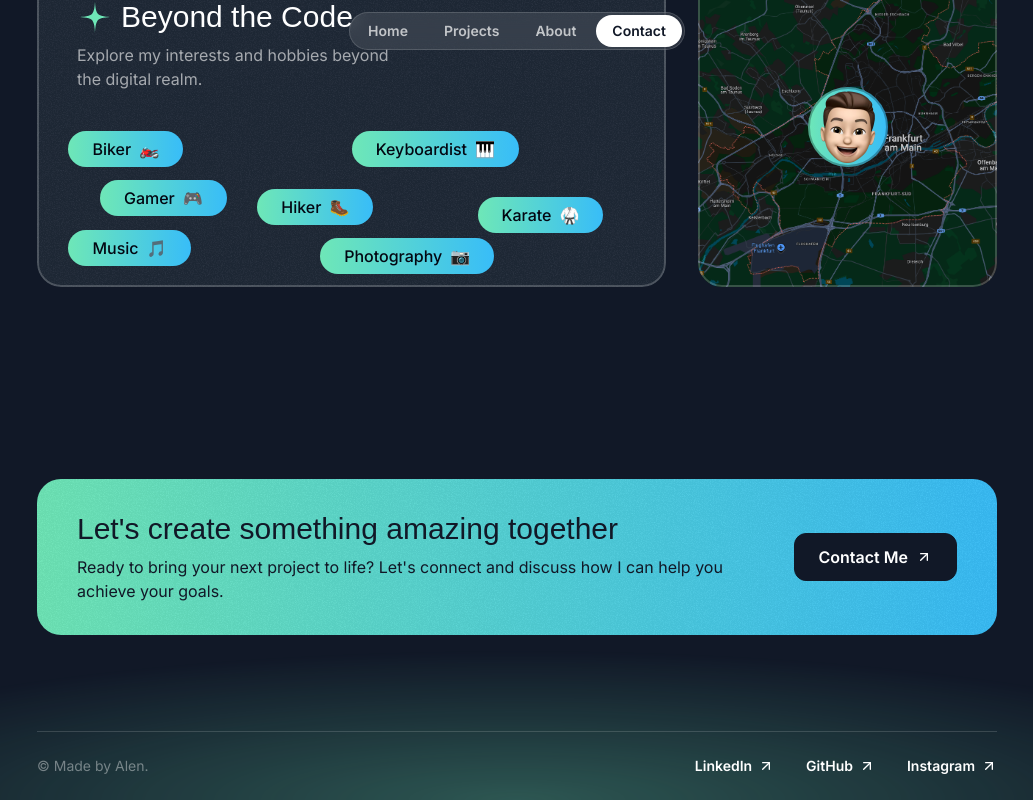
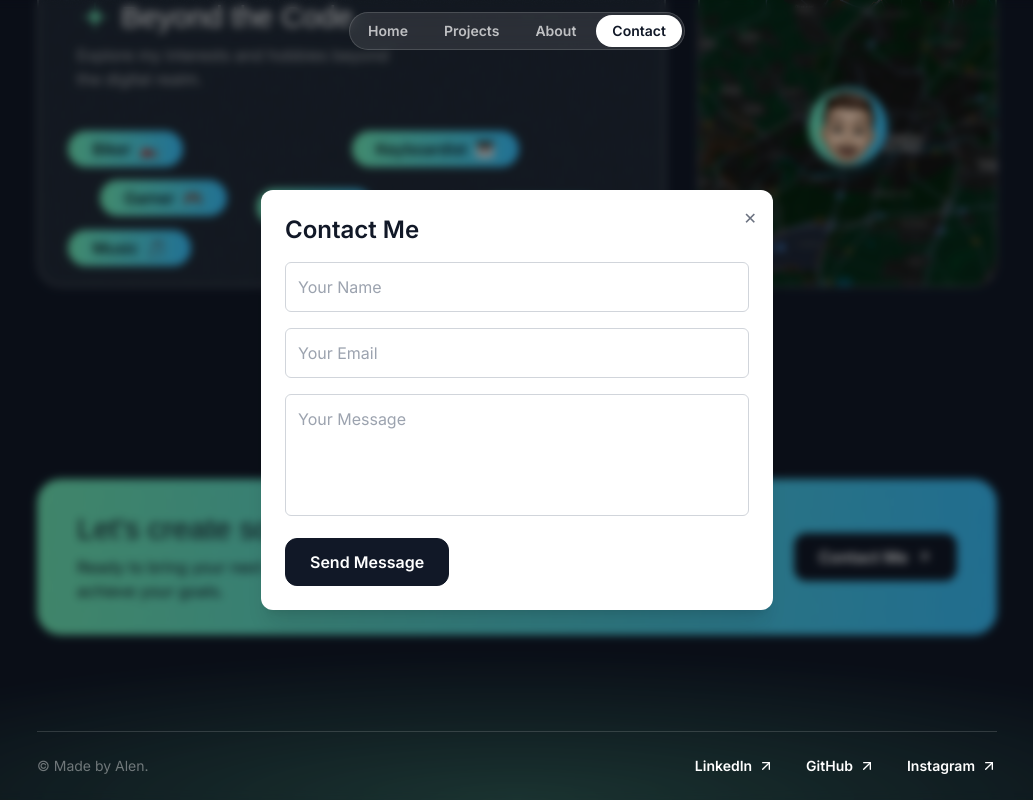
Before and after one commit to BuliDev/NextJS-Portfolio, a Next.js app: page / in a window 1280 px wide. Both pictures are taken after a click on the button "Contact Me". Shown: the part 4821-5621 px from the top of the page, without its empty margins (123-1156 px from the left). Built offline with nearby package versions, Linux system fonts and the light colour scheme; a web font is replaced by a local one.

Commit message:
Add ContactModal with Send Message function

```diff
--- a/package.json
+++ b/package.json
@@ -10,6 +10,7 @@
   },
   "dependencies": {
     "@svgr/webpack": "^8.1.0",
+    "emailjs-com": "^3.2.0",
     "framer-motion": "^11.3.21",
     "next": "^14.2.28",
     "react": "^18",
--- /dev/null
+++ b/src/components/ContactModal.tsx
@@ -0,0 +1,163 @@
+import { useState, useEffect } from "react";
+import emailjs from "emailjs-com";
+
+interface ContactModalProps {
+  isOpen: boolean;
+  onClose: () => void;
+}
+
+const ContactModal = ({ isOpen, onClose }: ContactModalProps) => {
+  const [formData, setFormData] = useState({
+    name: "",
+    email: "",
+    message: "",
+  });
+
+  const [isSending, setIsSending] = useState(false);
+  const [isSuccess, setIsSuccess] = useState(false);
+
+  const handleChange = (
+    e: React.ChangeEvent<HTMLInputElement | HTMLTextAreaElement>
+  ) => {
+    const { name, value } = e.target;
+    setFormData({
+      ...formData,
+      [name]: value,
+    });
+  };
+
+  const handleSubmit = (e: React.FormEvent) => {
+    e.preventDefault();
+
+    setIsSending(true);
+
+    emailjs
+      .send(
+        "service_au185gb",
+        "template_6ll61yc",
+        formData,
+        "m-qahwII3mmXi8e_z"
+      )
+      .then(
+        (response) => {
+          console.log("Email sent successfully!", response);
+          setIsSuccess(true);
+          setIsSending(false);
+        },
+        (error) => {
+          console.error("Email send error:", error);
+          setIsSending(false);
+        }
+      );
+  };
+
+  useEffect(() => {
+    const handleEsc = (e: KeyboardEvent) => {
+      if (e.key === "Escape") onClose();
+    };
+    document.addEventListener("keydown", handleEsc);
+    return () => document.removeEventListener("keydown", handleEsc);
+  }, [onClose]);
+
+  if (!isOpen) return null;
+
+  if (isSuccess) {
+    return (
+      <div
+        className="fixed inset-0 z-50 flex items-center justify-center bg-black/40 backdrop-blur-sm px-4 animate-fadeInUp text-center"
+        onClick={onClose}
+      >
+        <div
+          className="bg-white text-gray-900 w-full max-w-lg p-6 rounded-xl shadow-xl relative animate-fadeInUp"
+          onClick={(e) => e.stopPropagation()}
+        >
+          <button
+            onClick={onClose}
+            className="absolute top-4 right-4 text-gray-500 hover:text-gray-900"
+          >
+            ✕
+          </button>
+          <h2 className="text-2xl font-semibold text-gray-900 mb-4">
+            Message Sent!
+          </h2>
+          <p className="mb-6 text-gray-700">
+            All done! Now sit back, relax, and let me do the rest.
+          </p>
+          <button
+            onClick={() => (window.location.href = "/")}
+            className="inline-flex bg-gray-900 text-white py-3 px-6 rounded-xl font-semibold"
+          >
+            Back to Homepage
+          </button>
+        </div>
+      </div>
+    );
+  }
+
+  return (
+    <div
+      className="fixed inset-0 z-50 flex items-center justify-center bg-black/40 backdrop-blur-sm px-4 animate-fadeInUp"
+      onClick={onClose}
+    >
+      <div
+        className="bg-white text-gray-900 w-full max-w-lg p-6 rounded-xl shadow-xl relative animate-fadeInUp"
+        onClick={(e) => e.stopPropagation()}
+      >
+        <button
+          onClick={onClose}
+          className="absolute top-4 right-4 text-gray-500 hover:text-gray-900"
+        >
+          ✕
+        </button>
+        <h2 className="text-2xl font-semibold text-gray-900 mb-4">
+          Contact Me
+        </h2>
+        <form className="space-y-4" onSubmit={handleSubmit}>
+          <input
+            type="text"
+            name="name"
+            onChange={handleChange}
+            value={formData.name}
+            placeholder="Your Name"
+            className="w-full p-3 border border-gray-300 rounded-md focus:outline-none focus:ring-2 focus:ring-emerald-300"
+            required
+          />
+          <input
+            type="email"
+            name="email"
+            value={formData.email}
+            onChange={handleChange}
+            placeholder="Your Email"
+            className="w-full p-3 border border-gray-300 rounded-md focus:outline-none focus:ring-2 focus:ring-emerald-300"
+            required
+          />
+          <textarea
+            placeholder="Your Message"
+            name="message"
+            value={formData.message}
+            onChange={handleChange}
+            rows={4}
+            className="w-full p-3 border border-gray-300 rounded-md resize-none focus:outline-none focus:ring-2 focus:ring-emerald-300"
+            required
+          />
+          <button
+            type="submit"
+            disabled={isSending}
+            className={`group relative inline-flex items-center gap-2 border px-6 h-12 rounded-xl overflow-hidden transition-colors duration-300
+              ${
+                isSending
+                  ? "bg-white text-gray-900 border-gray-900 cursor-not-allowed"
+                  : "bg-gray-900 text-white border-gray-900 hover:bg-white hover:text-gray-900"
+              }`}
+          >
+            <span className="relative z-10 font-semibold">
+              {isSending ? "Sending..." : "Send Message"}
+            </span>
+          </button>
+        </form>
+      </div>
+    </div>
+  );
+};
+
+export default ContactModal;
--- a/src/sections/Contact.tsx
+++ b/src/sections/Contact.tsx
@@ -1,7 +1,12 @@
+"use client";
+
 import ArrowUpRightIcon from "@/assets/icons/arrow-up-right.svg";
 import grainImage from "@/assets/images/grain.jpg";
+import { useState } from "react";
+import ContactModal from "@/components/ContactModal";
 
 export const ContactSection = () => {
+  const [isModalOpen, setIsModalOpen] = useState(false);
   return (
     <section id="contact" className="py-16 pt-12 lg:py-24 lg:pt-20">
       <div className="container">
@@ -23,10 +28,17 @@ export const ContactSection = () => {
               </p>
             </div>
             <div>
-              <button className="text-white bg-gray-900 inline-flex items-center px-6 h-12 rounded-xl gap-2 w-max border border-gray-900">
+              <button
+                onClick={() => setIsModalOpen(true)}
+                className="text-white bg-gray-900 inline-flex items-center px-6 h-12 rounded-xl gap-2 w-max border border-gray-900"
+              >
                 <span className="font-semibold">Contact Me</span>
                 <ArrowUpRightIcon className="size-4" />
               </button>
+              <ContactModal
+                isOpen={isModalOpen}
+                onClose={() => setIsModalOpen(false)}
+              />
             </div>
           </div>
         </div>
--- a/src/sections/Header.tsx
+++ b/src/sections/Header.tsx
@@ -1,10 +1,12 @@
+import Link from "next/link";
+
 export const Header = () => {
   return (
     <header className="flex justify-center items-center w-full fixed top-3 z-10">
       <nav className="flex gap-1 p-0.5 border border-white/15 rounded-full bg-white/10 backdrop-blur">
-        <a className="nav-item" href="#home">
+        <Link className="nav-item" href="/" passHref>
           Home
-        </a>
+        </Link>
         <a className="nav-item" href="#projects">
           Projects
         </a>
--- a/tailwind.config.ts
+++ b/tailwind.config.ts
@@ -28,7 +28,8 @@ const config: Config = {
       animation: {
         "ping-large": "ping-large 1s ease-in-out infinite",
         "move-left": "move-left 1s linear infinite",
-        "move-right": "move-right 1s linear infinite"
+        "move-right": "move-right 1s linear infinite",
+        "fadeInUp": "fadeInUp 0.3s ease-out",
       },
       keyframes: {
         "ping-large": {
@@ -52,7 +53,11 @@ const config: Config = {
           "100%": {
             transform: "translateX(0%)"
           }
-        }
+        },
+        fadeInUp: {
+          "0%": { opacity: "0", transform: "translateY(20px)" },
+          "100%": { opacity: "1", transform: "translateY(0)" },
+        },
       },
     },
   },
```
Also changed, not shown: 1 other file (tests, documents, lock files or other folders).
